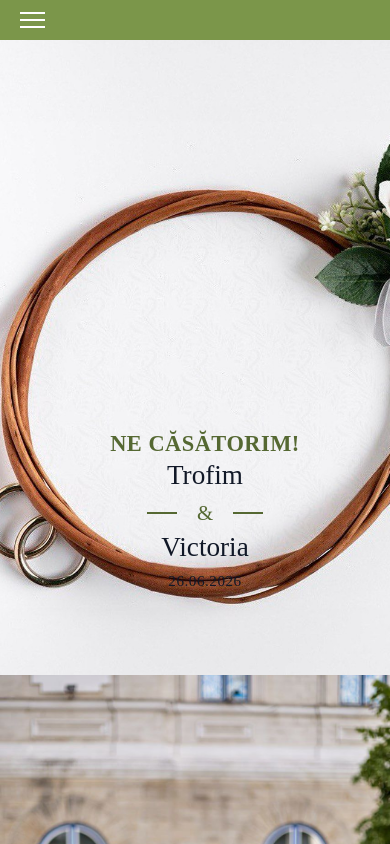
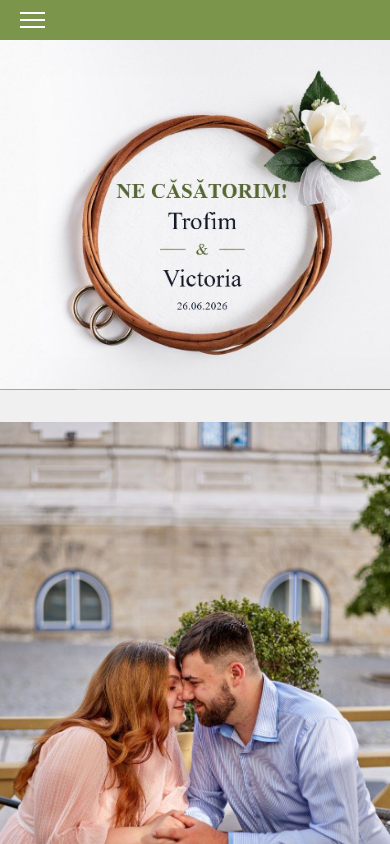
Before and after one commit to IOSIFSTATOV/invitatie, a React (Create React App) app: page / in a window 390 px wide. Shown: the top 844 px of the page. Built offline with nearby package versions, Linux system fonts and the light colour scheme.

Commit message:
change acasa left side

```diff
--- a/src/componets/Acasă/LeftSide.jsx
+++ b/src/componets/Acasă/LeftSide.jsx
@@ -1,18 +1,11 @@
+import rightImg from '../../assets/images/img1.jpg'
+
 import styles from './LeftSide.module.css'
+
 const LeftSide = () => {
   return (
     <div className={styles.container}>
-      <div className={styles.contextWrapper}>
-        <h5>NE CĂSĂTORIM!</h5>
-        <h1>Trofim</h1>
-        <div className={styles.andSymbol}>
-          <hr className={styles.lineLeft} />
-          <span>&</span>
-          <hr className={styles.lineRight} />
-        </div>
-        <h1>Victoria</h1>
-        <h4>26.06.2026</h4>
-      </div>
+      <img src={rightImg} alt="Imagine dreapta" />
     </div>
   )
 }
--- a/src/componets/Acasă/LeftSide.module.css
+++ b/src/componets/Acasă/LeftSide.module.css
@@ -1,119 +1,31 @@
 .container {
   flex: 1;
-  background: url('../../assets/images/img1.jpg') center/cover no-repeat;
   display: flex;
   justify-content: center;
   align-items: center;
-  position: relative;
-}
-.contextWrapper {
-  text-align: center;
-  font-family: 'Cormorant', serif;
-  color: #272727;
-  margin-top: 190px;
-  margin-left: 30px;
-  margin-bottom: 20px;
-  z-index: 1;
-  position: relative;
+  background-color: #f0f0f0;
 }
 
-.contextWrapper > h1 {
-  font-size: 3rem;
-}
-
-.contextWrapper > h5 {
-  line-height: 20px;
-  letter-spacing: 0.5px;
-  font-size: 2.5rem;
-  color: #556832;
-  font-family: 'Cardo', serif;
-  font-weight: 600;
-  margin: 20px 0;
-}
-.andSymbol {
-  display: flex;
-  align-items: center;
-  justify-content: center;
-  margin: 10px 0;
-}
-.andSymbol > .lineLeft {
-  margin-right: 10px;
-}
-
-.lineLeft,
-.lineRight {
-  width: 50px;
-  border: none;
-  border-top: 2px solid #556832;
-}
-
-.andSymbol span {
-  font-size: 2rem;
-  color: #556832;
-  margin: 0 10px;
-}
-
-.andSymbol > .lineRight {
-  margin-left: 10px;
-}
-
-.contextWrapper > h4 {
-  font-weight: 500;
-  font-size: 1.3rem;
-  line-height: 20px;
-  margin-top: 15px;
-  margin-bottom: 4px;
-  letter-spacing: 0.5px;
-  font-family: 'Cardo', serif;
+.container > img {
+  width: 100%;
+  height: 100%;
+  object-fit: cover;
 }
 
 /* Планшет */
+@media (max-width: 1024px) {
+  .container {
+    min-height: 60vh;
+  }
+}
 
 /* Телефон */
 @media (max-width: 768px) {
   .container {
-    min-height: 80vh;
-    padding: 10px;
-
-    justify-content: center;
-    align-items: flex-end;
+    min-height: 50vh;
   }
 
-  .contextWrapper {
-    margin-bottom: 70px; /* регулируешь насколько ниже */
-    margin-top: 0px;
-    margin-left: 20px;
-    padding-top: 30px;
-  }
-
-  .contextWrapper > h1 {
-    font-size: 1.7rem;
-  }
-
-  .contextWrapper > h5 {
-    font-size: 1.4rem;
-    margin: 5px 0;
-  }
-
-  .contextWrapper > h4 {
-    font-size: 0.95rem;
-    margin-top: 5px;
-    margin-bottom: 4px;
-  }
-  .andSymbol {
-    margin: 5px 0;
-  }
-
-  .andSymbol span {
-    font-size: 1.3rem;
-  }
-
-  .lineLeft,
-  .lineRight {
-    width: 30px;
-  }
-  hr {
-    margin-top: 0rem;
-    margin-bottom: 0rem;
+  .container > img {
+    height: 100%;
   }
 }
```
Also changed, not shown: src/assets/images/img1.jpg.
